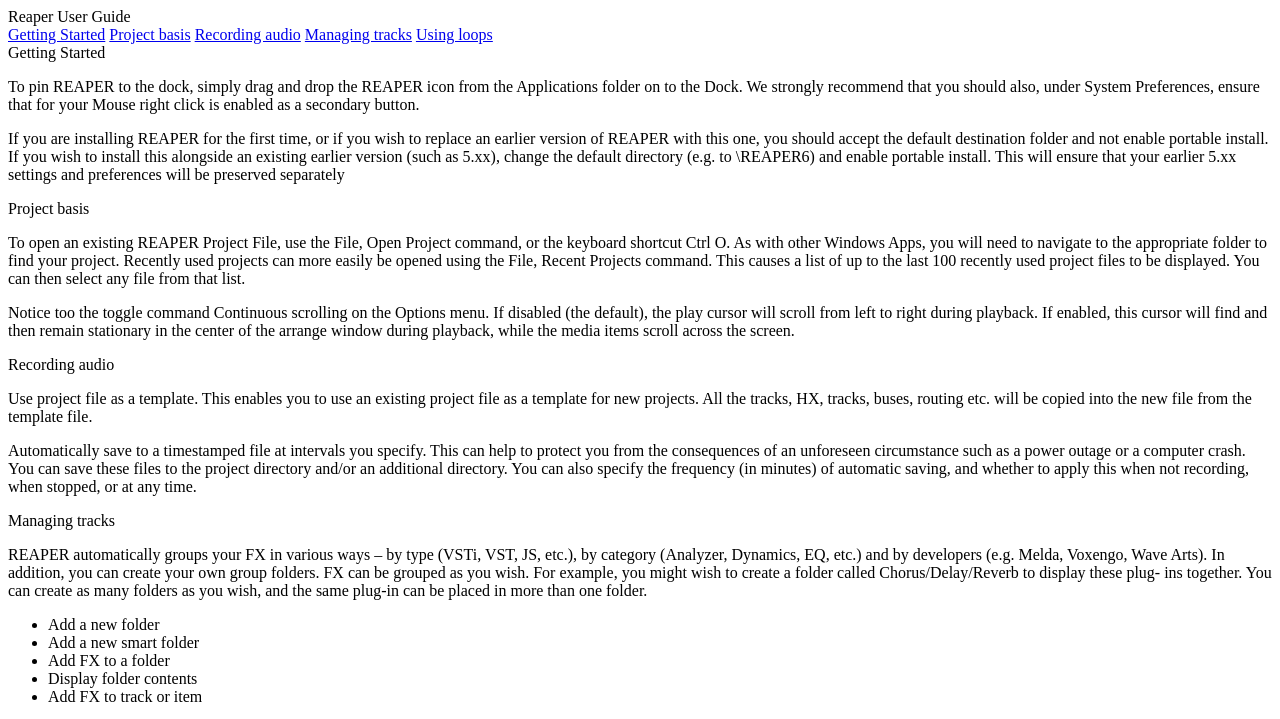
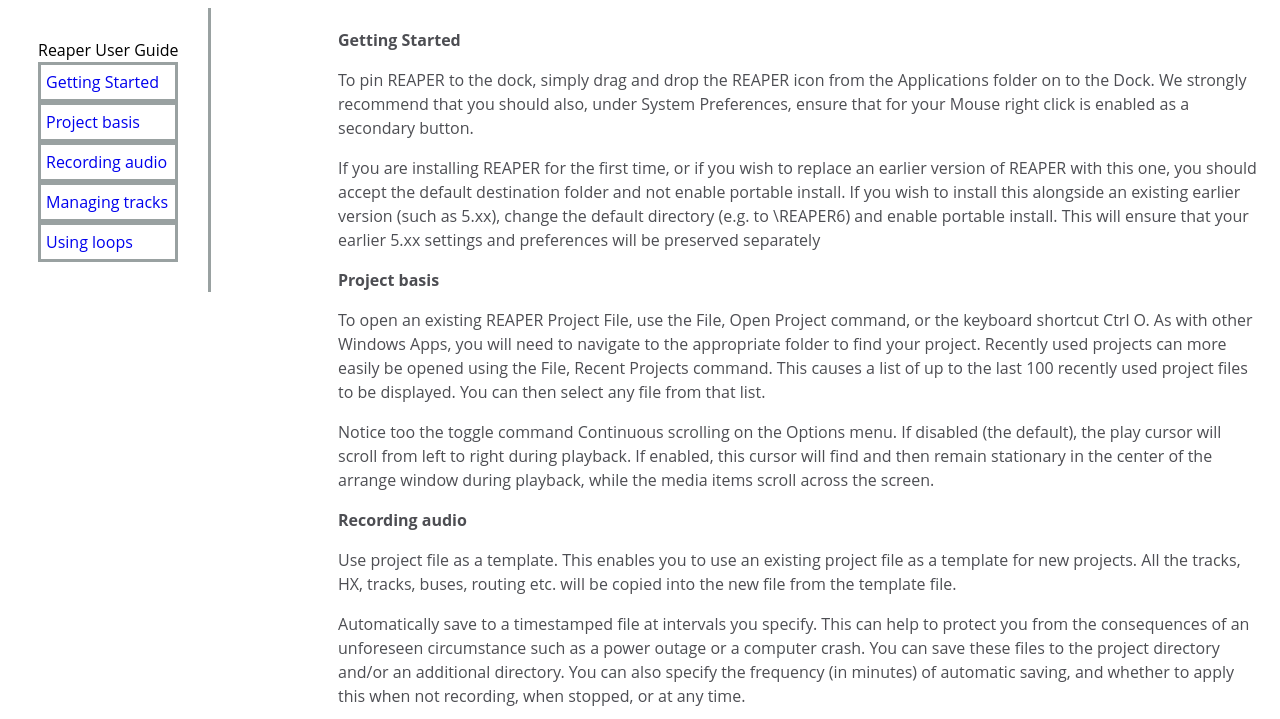
Before and after one commit to RuthMoyaD/technical-documentation-page, a plain HTML site: page index.html in a window 1280 px wide. Shown: the top 719 px of the page. Drawn offline with Linux system fonts and the light colour scheme.

Commit message:
readme update

```diff
--- a/index.css
+++ b/index.css
@@ -37,3 +37,4 @@
     #main-doc {
       min-width: 600px;
     }
+  }
--- a/index.html
+++ b/index.html
@@ -4,7 +4,8 @@
     <meta charset="UTF-8">
     <meta http-equiv="X-UA-Compatible" content="IE=edge">
     <meta name="viewport" content="width=device-width, initial-scale=1.0">
-    <title>Document</title>
+    <link rel="stylesheet" href="index.css">
+    <title>Tecnical documentation exercise</title>
 </head>
 <body>
     <nav id="navbar">
```
Also changed, not shown: 1 other file.
